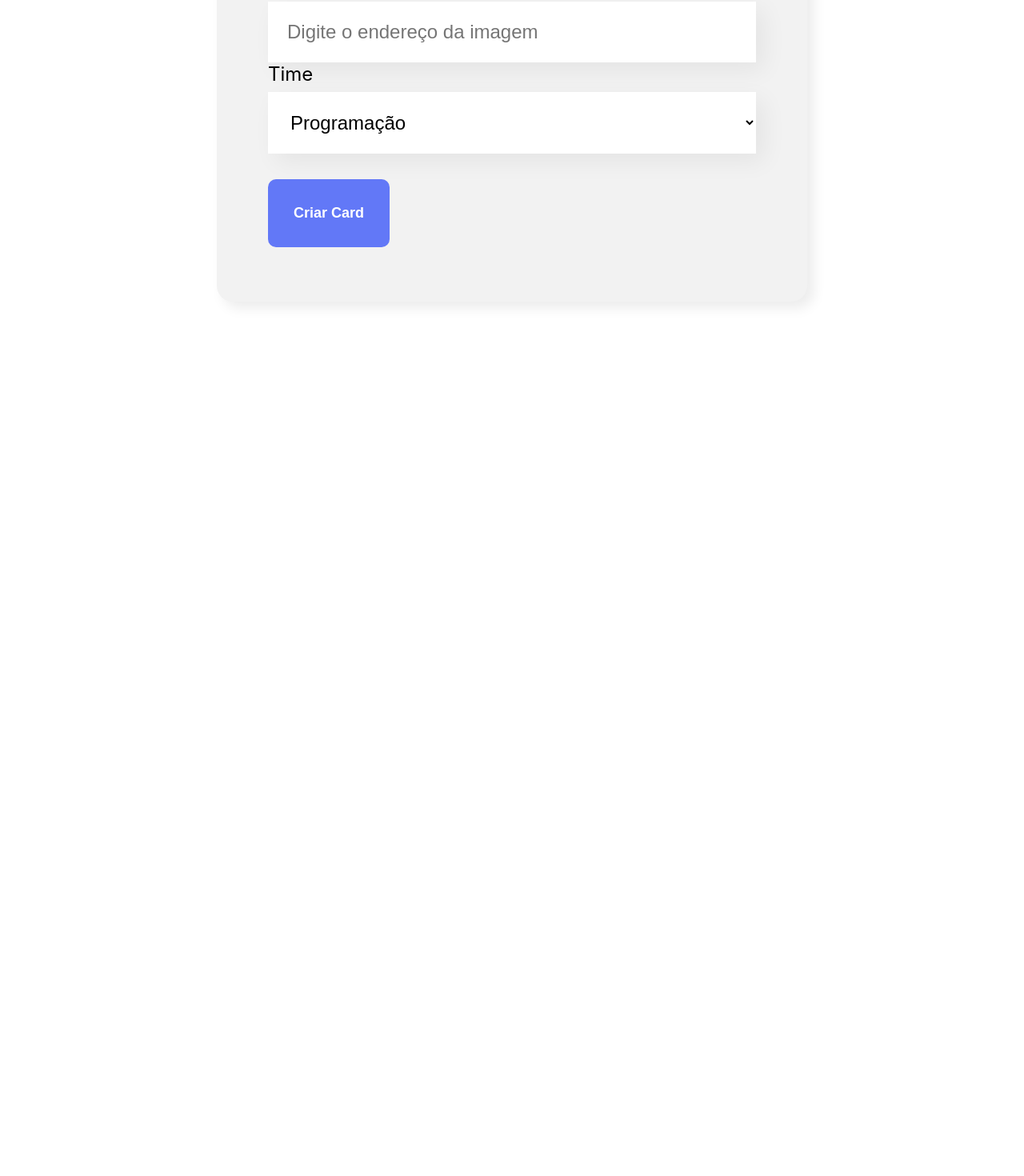
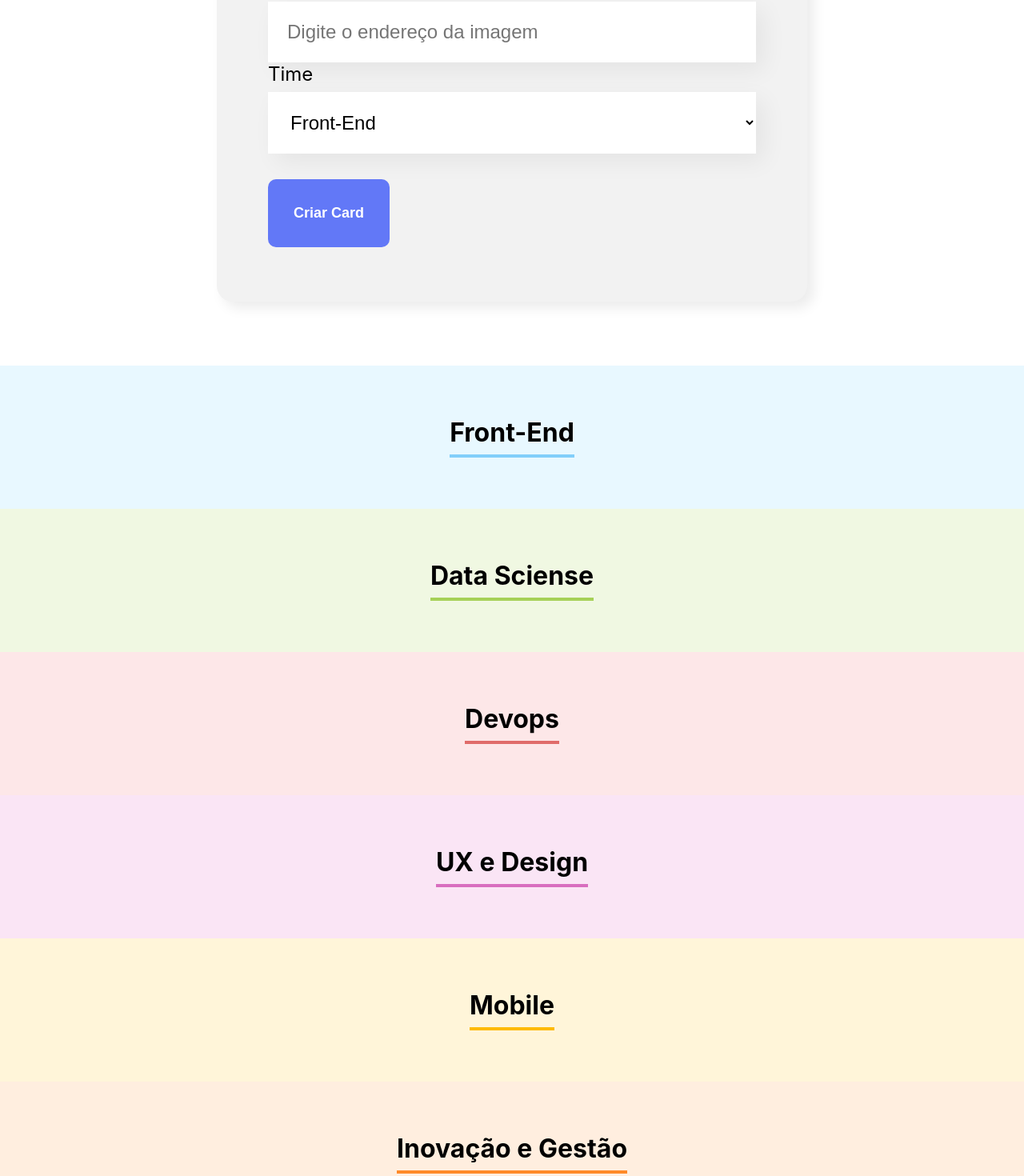
Before and after one commit to luknapoleao/organo, a React (Create React App) app: page / in a window 1280 px wide. Shown: the part 944-2414 px from the top of the page at 80% size. Before the commit the page ends 1401 px from the top, so only its background shows below. Built offline with nearby package versions, Linux system fonts and the light colour scheme.

Commit message:
O que eu fiz nessa etapa foi refatorar e "elevar" os elementos duplicados do time para unificar -los em apenas um local. Alem disso a estilização das cores primarias e secundarias ficaram dentro do elemento time/index.js

```diff
--- a/src/App.js
+++ b/src/App.js
@@ -1,8 +1,43 @@
 import { useState } from 'react';
 import Banner from './componentes/Banner/Banner';
 import Formulario from './componentes/Formulario';
+import Time from './componentes/Time';
 
 function App() {
+
+  const times = [
+    {
+      nome: 'Front-End',
+      corPrimaria: '#82CFFA',
+      corSecundaria: '#E8F8FF',
+    },
+    {
+      nome: 'Data Sciense',
+      corPrimaria: '#A6D157',
+      corSecundaria: '#F0F8E2',
+    },
+    {
+      nome: 'Devops',
+      corPrimaria: '#E06B69',
+      corSecundaria: '#FDE7E8',
+    },
+    {
+      nome: 'UX e Design',
+      corPrimaria: '#D86EBF',
+      corSecundaria: '#FAE5F5',
+    },
+    {
+      nome: 'Mobile',
+      corPrimaria: '#FEBA05',
+      corSecundaria: '#FFF5D9',
+    },
+    {
+      nome: 'Inovação e Gestão',
+      corPrimaria: '#FF8A29',
+      corSecundaria: '#FFEEDF',
+    }
+  ]
+
 
   const [colaboradores, setColaboradores] = useState([])
   const aoNovoColaboradorAdicionado = (colaborador) => {
@@ -13,7 +48,10 @@
   return (
     <div className="App">
       <Banner />
-      <Formulario aoColaboradorCadastrado={colaborador => aoNovoColaboradorAdicionado(colaborador)}/>
+      <Formulario times={times.map(time => time.nome)} aoColaboradorCadastrado={colaborador => aoNovoColaboradorAdicionado(colaborador)} />
+
+      {times.map(time => <Time key={time.nome} nome={time.nome} corPrimaria={time.corPrimaria} corSecundaria={time.corSecundaria} />)}
+
     </div>
   );
 }
--- a/src/componentes/Formulario/index.js
+++ b/src/componentes/Formulario/index.js
@@ -12,18 +12,6 @@
     const [imagem, setImagem] = useState('');
     const [time, setTime] = useState('');
 
-
-    const times = [
-
-        'Programação',
-        'Front-End',
-        'Data Science',
-        'Devops',
-        'UX e Design',
-        'Mobile',
-        'Inovação e Gestão'
-
-    ]
 
     const aoSalvar = (evento) => {
             evento.preventDefault()
@@ -66,7 +54,7 @@
             <ListaSuspensa
                 obrigatorio={true}
                 label="Time"
-                itens = {times}
+                itens = {props.times}
                 valor={time}
                 aoAlterado={valor => setTime(valor)}
 
--- /dev/null
+++ b/src/componentes/Time/Time.css
@@ -0,0 +1,11 @@
+.time {
+    text-align: center;
+    padding: 32px;
+}
+
+.time h3 {
+    font-size: 32px;
+    border-bottom: 4px solid;
+    display: inline-block;
+    padding-bottom: 8px;
+}
--- /dev/null
+++ b/src/componentes/Time/index.js
@@ -0,0 +1,15 @@
+import './Time.css'
+
+const Time = (props) => {
+
+    const css = { backgroundColor: props.corSecundaria }
+
+    return (
+
+        <section className='time' style={css}>
+            <h3 style={{borderColor: props.corPrimaria }}>{props.nome}</h3>
+        </section>
+
+    ) }
+
+    export default Time
```
